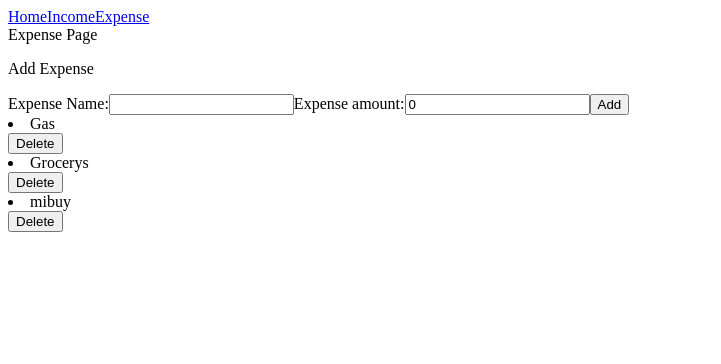
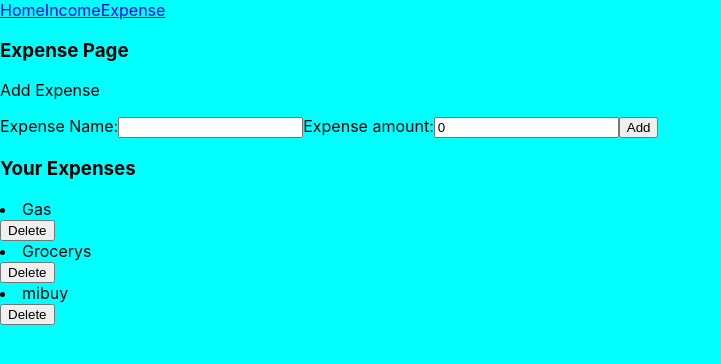
Before and after one commit to Taitai76/SpendinTracker, a React (Create React App) app: page /expense in a window 1280 px wide. Shown: the top 364 px of the page, without its empty margins (0-721 px from the left). Built offline with nearby package versions, Linux system fonts and the light colour scheme; data requests are answered from the project's data file.

Commit message:
imported CSS to index.js file

```diff
--- a/src/components/Expense.js
+++ b/src/components/Expense.js
@@ -4,13 +4,6 @@ import ExpenseList from "./ExpenseList";
 function Expense({expense, updateExpnsesState, addToExpenses}){
     const [name, setName]= useState(" ")
     const [amount, setAmount]= useState(0)
-    //const [expenses, setItems] = useState([]);
-
-    // useEffect(() => {
-    //     fetch("http://localhost:4000/expenses")
-    //       .then((r) => r.json())
-    //       .then((items) => setItems(items));
-    //   }, []);
 
     function handleDeleteItem(deletedItem) {
         const updatedItems = expense.filter((item) => item.id !== deletedItem.id);
@@ -36,7 +29,7 @@ function Expense({expense, updateExpnsesState, addToExpenses}){
 
     return(
         <div>
-            Expense Page
+            <h3>Expense Page</h3>
             <form onSubmit={handleSubmit}>
                 <p>Add Expense</p>
                 <label>
@@ -59,13 +52,13 @@ function Expense({expense, updateExpnsesState, addToExpenses}){
                 </label>
                 <button type="submit">Add</button>
             </form>
+            <h3>Your Expenses</h3>
             {
                 expense.map((item)=>(
                     <ExpenseList
                     key={item.id}
                     item={item}
                     onDeleteItem={handleDeleteItem}
-
                     />
                 ))
             }
--- a/src/index.css
+++ b/src/index.css
@@ -5,6 +5,8 @@ body {
     sans-serif;
   -webkit-font-smoothing: antialiased;
   -moz-osx-font-smoothing: grayscale;
+  background-color: aqua;
+
 }
 
 code {
--- a/src/index.js
+++ b/src/index.js
@@ -2,6 +2,7 @@ import React from "react";
 import ReactDOM from "react-dom";
 import { BrowserRouter as Router } from "react-router-dom";
 import App from "./components/App";
+import "./index.css";
 
 ReactDOM.render(
   <Router>
```
